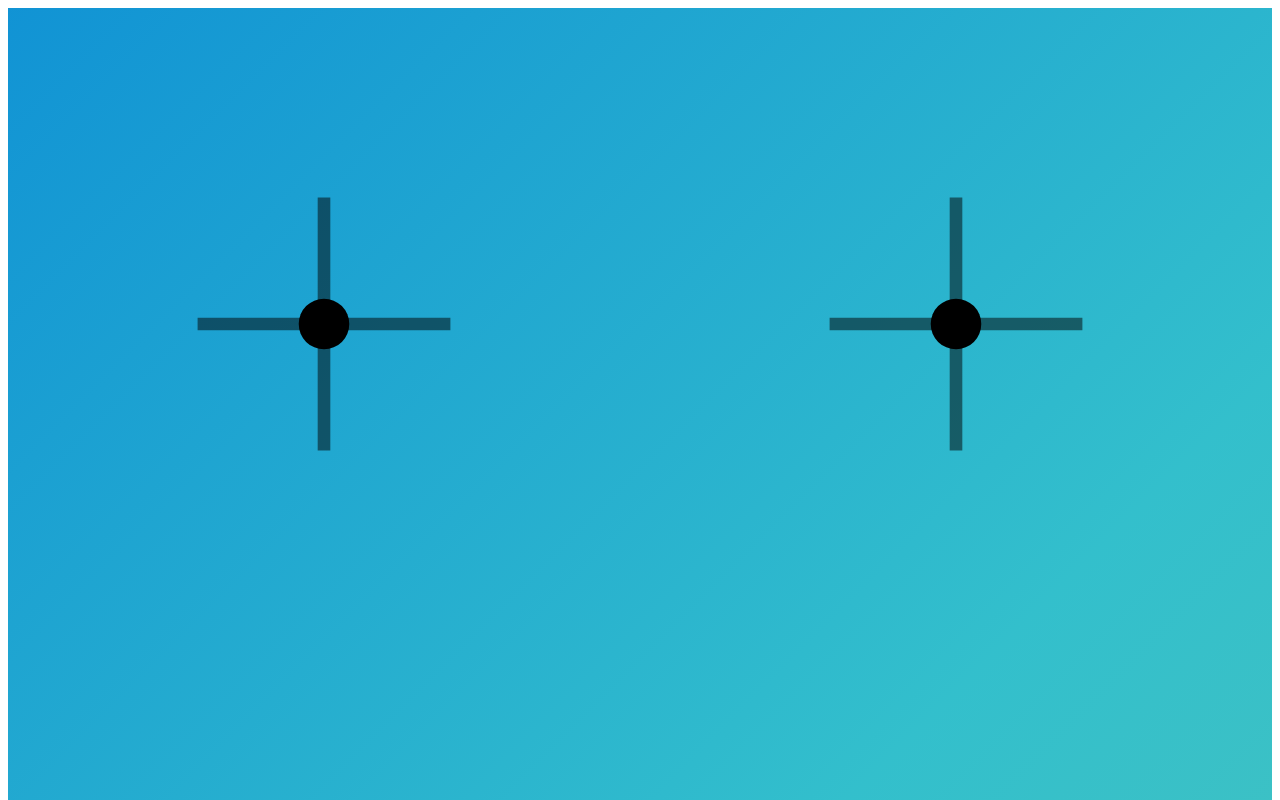
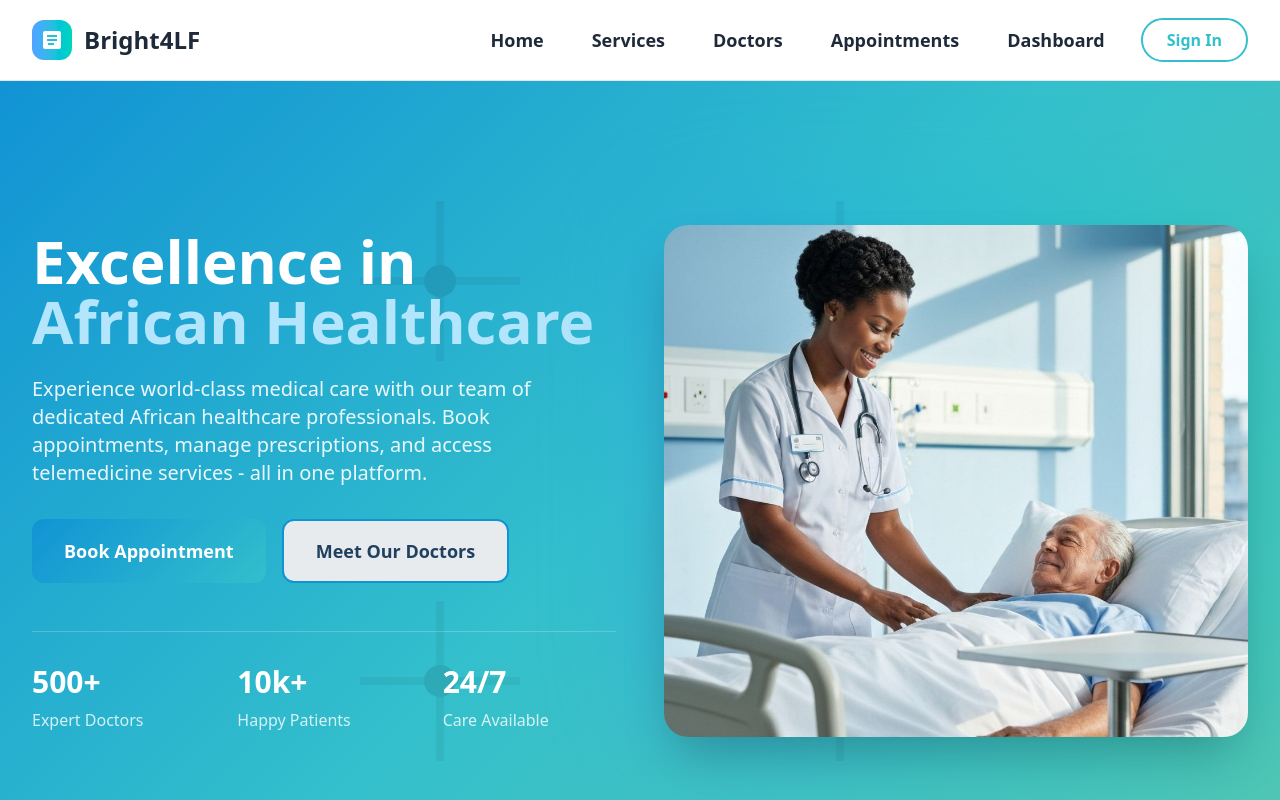
Before and after one commit to BeimnetTadesse/Bright4LF_Ehealth, a Next.js app: page / in a window 1280 px wide. Shown: the top 800 px of the page. Built offline with nearby package versions, Linux system fonts and the light colour scheme.

Commit message:
Add app layout including header and footer

```diff
--- /dev/null
+++ b/app/layout.tsx
@@ -0,0 +1,38 @@
+import type { Metadata } from "next";
+import { Geist, Geist_Mono } from "next/font/google";
+import Navbar from "@/components/Navbar";
+import Footer from "@/components/Footer";
+import "./globals.css";
+
+const geistSans = Geist({
+  variable: "--font-geist-sans",
+  subsets: ["latin"],
+});
+
+const geistMono = Geist_Mono({
+  variable: "--font-geist-mono",
+  subsets: ["latin"],
+});
+
+export const metadata: Metadata = {
+  title: "Bright4LF",
+  description: "African Healthcare",
+};
+
+export default function RootLayout({
+  children,
+}: Readonly<{
+  children: React.ReactNode;
+}>) {
+  return (
+    <html lang="en">
+      <body
+        className={`${geistSans.variable} ${geistMono.variable} antialiased`}
+      >
+            <Navbar />
+        {children}
+        <Footer/>
+      </body>
+    </html>
+  );
+}
```
